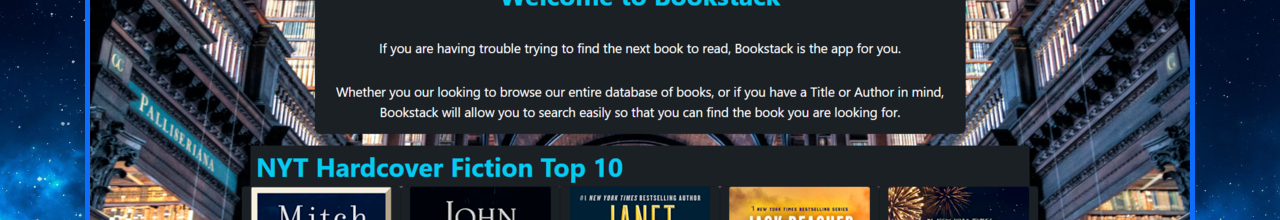
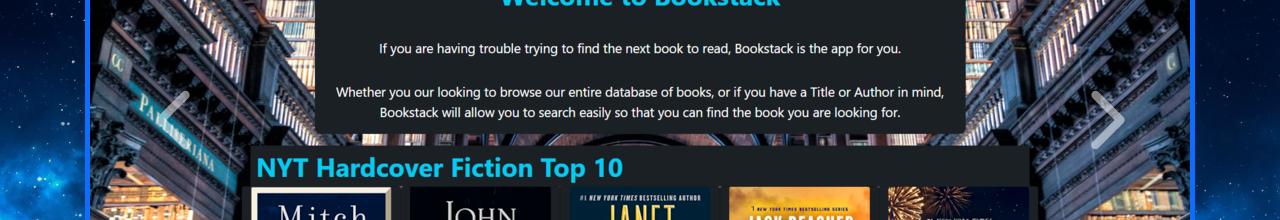
Before and after one commit to Mvalljo/HW2-ProfessionalPortfolio-MV, a React (Create React App) app: page /work in a window 1280 px wide. Shown: the part 950-1170 px from the top of the page. Built offline with nearby package versions, Linux system fonts and the light colour scheme.

Commit message:
fixed buttons on project slide

```diff
--- a/src/components/Work.js
+++ b/src/components/Work.js
@@ -1,4 +1,6 @@
 import React from "react";
+import { FiChevronRight } from "react-icons/fi";
+import { FiChevronLeft } from "react-icons/fi";
 
 function Work() {
   return (
@@ -286,10 +288,9 @@
             data-bs-target="#carouselIndicators"
             data-bs-slide="prev"
           >
-            <span
-              className="fa fa-chevron-left fa-4x text-primary"
-              aria-hidden="true"
-            ></span>
+            <span aria-hidden="true">
+              <FiChevronLeft fontSize="100px" />
+            </span>
             <span className="visually-hidden">Previous</span>
           </button>
           <button
@@ -298,10 +299,9 @@
             data-bs-target="#carouselIndicators"
             data-bs-slide="next"
           >
-            <span
-              className="fa fa-chevron-right fa-4x text-primary"
-              aria-hidden="true"
-            ></span>
+            <span aria-hidden="true">
+              <FiChevronRight fontSize="100px" />
+            </span>
             <span className="visually-hidden">Next</span>
           </button>
         </div>
```
